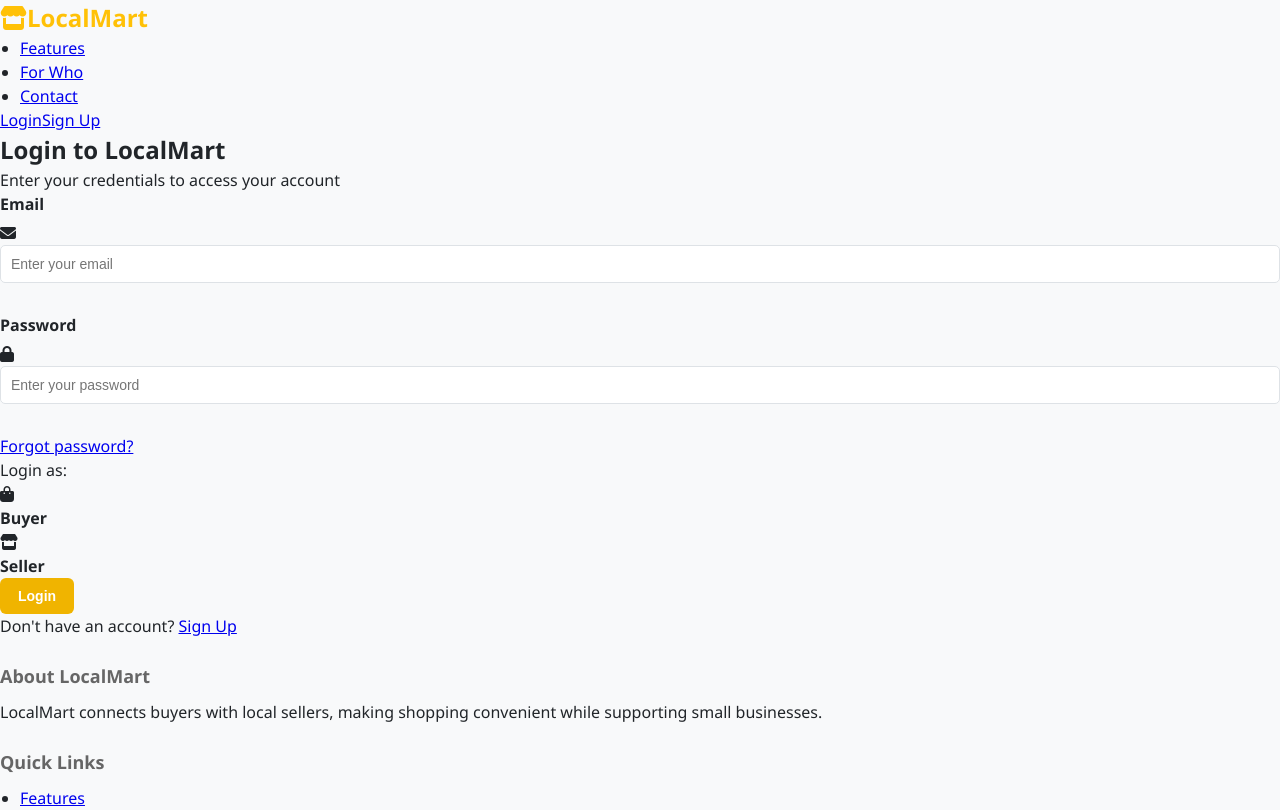
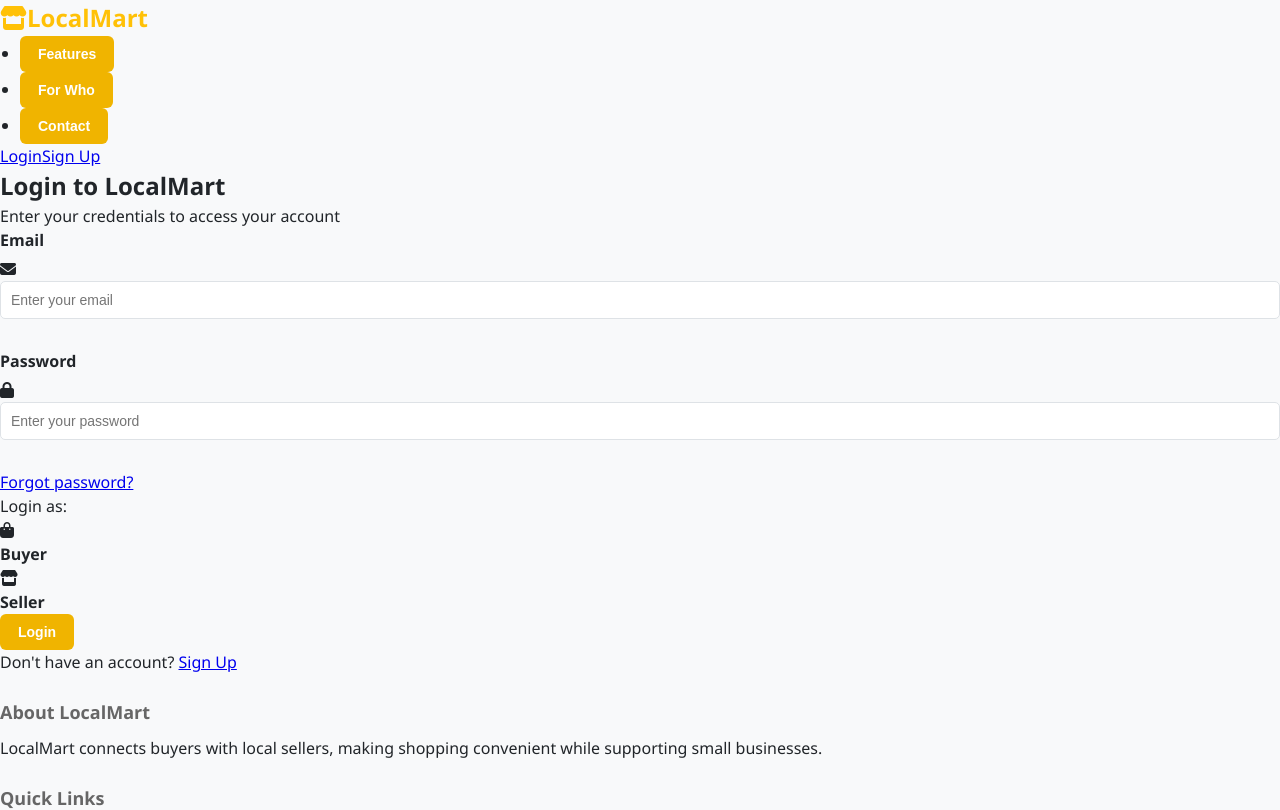
Before and after one commit to anamfatima1304/LocalMart, a React (Create React App) app in the folder frontend/: page /login in a window 1280 px wide. Shown: the top 810 px of the page. Built offline with nearby package versions, Linux system fonts and the light colour scheme; the HTML template or start-up script is replaced by a standard one.

Commit message:
The Last

```diff
--- a/frontend/src/App.css
+++ b/frontend/src/App.css
@@ -561,3 +561,20 @@ footer {
   }
 
 }
+
+
+.nav-button {
+  background: none;     /* Remove button background */
+  border: none;         /* Remove border */
+  padding: 0;           /* Remove default padding */
+  margin: 0;            /* Optional: adjust margin if needed */
+  font-size: 1.1rem;    /* Increase font size (adjust as you like) */
+  color: inherit;       /* Keep the same color as surrounding text */
+  cursor: pointer;      /* Pointer cursor on hover */
+  font-family: inherit; /* Use same font as navbar */
+  color:white;
+}
+
+.nav-button:focus {
+  outline: none;        /* Remove focus outline */
+}
--- a/frontend/src/components/Footer.js
+++ b/frontend/src/components/Footer.js
@@ -1,8 +1,26 @@
-// src/components/Footer.js
 import React from 'react';
-
+import { useLocation, useNavigate } from 'react-router-dom';
 
 function Footer() {
+  const location = useLocation();
+  const navigate = useNavigate();
+
+  const scrollToSection = (id) => {
+    const el = document.getElementById(id);
+    if (el) {
+      el.scrollIntoView({ behavior: 'smooth' });
+    }
+  };
+
+  const handleScrollLink = (id) => {
+    if (location.pathname !== '/') {
+      navigate('/');
+      setTimeout(() => scrollToSection(id), 100);
+    } else {
+      scrollToSection(id);
+    }
+  };
+
   return (
     <footer id="contact">
       <div className="footer-content">
@@ -17,8 +35,28 @@ function Footer() {
         <div className="footer-section">
           <h3>Quick Links</h3>
           <ul>
-            <li><a href="#features">Features</a></li>
-            <li><a href="#audience">For Who</a></li>
+            <li>
+              <a
+                href="#features"
+                onClick={(e) => {
+                  e.preventDefault();
+                  handleScrollLink('features');
+                }}
+              >
+                Features
+              </a>
+            </li>
+            <li>
+              <a
+                href="#audience"
+                onClick={(e) => {
+                  e.preventDefault();
+                  handleScrollLink('audience');
+                }}
+              >
+                For Who
+              </a>
+            </li>
             <li><a href="/login">Login</a></li>
             <li><a href="/signup">Sign Up</a></li>
           </ul>
@@ -28,7 +66,7 @@ function Footer() {
           <h3>Contact Us</h3>
           <ul>
             <li><i className="fas fa-map-marker-alt"></i> Namal University, Mianwali</li>
-            <li><i className="fas fa-phone"></i> +92 123 456 7890</li>
+            {/* <li><i className="fas fa-phone"></i> +92 123 456 7890</li> */}
             <li><i className="fas fa-envelope"></i> info@localmart.com</li>
           </ul>
 
--- a/frontend/src/components/Navbar.js
+++ b/frontend/src/components/Navbar.js
@@ -1,19 +1,56 @@
 // src/components/Navbar.js
 import React from 'react';
-import { Link } from 'react-router-dom';
-
+import { Link, useLocation, useNavigate } from 'react-router-dom';
 
 function Navbar() {
+  const location = useLocation();
+  const navigate = useNavigate();
+
+  const scrollToSection = (id) => {
+    const element = document.getElementById(id);
+    if (element) {
+      element.scrollIntoView({ behavior: 'smooth' });
+    }
+  };
+
+  const handleNavClick = (sectionId) => {
+    if (location.pathname !== '/') {
+      navigate('/', { replace: false });
+      setTimeout(() => {
+        scrollToSection(sectionId);
+      }, 100);
+    } else {
+      scrollToSection(sectionId);
+    }
+  };
+
+  const handleContactClick = () => {
+    // Scroll to #contact on the CURRENT page, no navigation
+    scrollToSection('contact');
+  };
+
   return (
-    <nav className="navbar">
+    <nav className="navbar sticky-navbar">
       <div className="logo">
         <i className="fas fa-store"></i>
         <span>LocalMart</span>
       </div>
       <ul className="nav-links">
-        <li><a href="#features">Features</a></li>
-        <li><a href="#audience">For Who</a></li>
-        <li><a href="#contact">Contact</a></li>
+        <li>
+          <button onClick={() => handleNavClick('features')} className="nav-button">
+            Features
+          </button>
+        </li>
+        <li>
+          <button onClick={() => handleNavClick('audience')} className="nav-button">
+            For Who
+          </button>
+        </li>
+        <li>
+          <button onClick={handleContactClick} className="nav-button">
+            Contact
+          </button>
+        </li>
       </ul>
       <div className="auth-buttons">
         <Link to="/login" className="login-btn">Login</Link>
```
